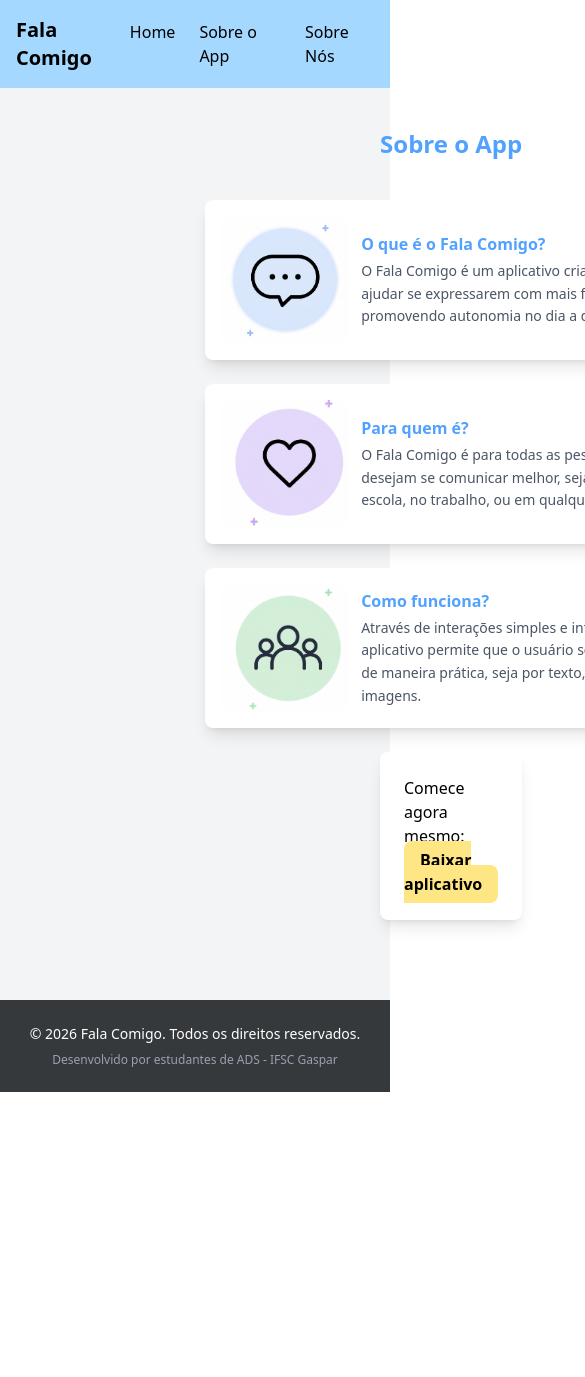
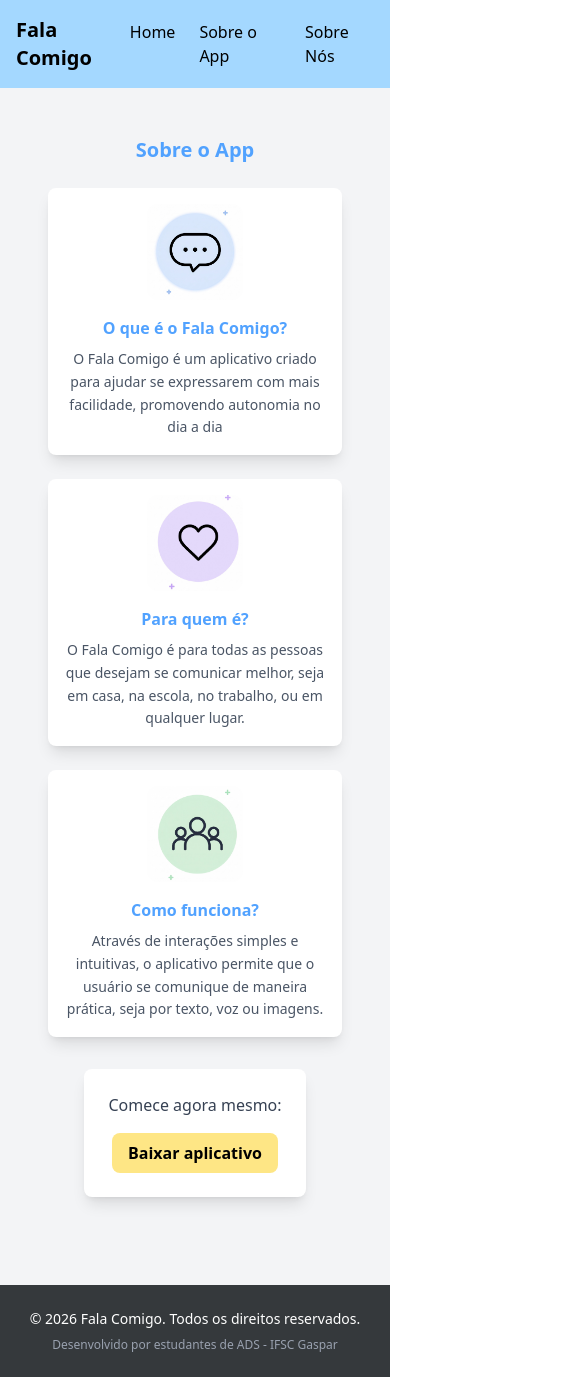
Before and after one commit to GabrielBailer/falaComigoWebSite, an Angular app: page /sobre-app in a window 390 px wide. Shown: the top 1377 px of the page, 585 px wide, since content can reach past the window. Before the commit the page ends 1092 px from the top, so only its background shows below. Built offline with nearby package versions, Linux system fonts and the light colour scheme.

Commit message:
Começando a aplicar responsividade

```diff
--- a/src/app/pages/sobre-app/sobre-app.html
+++ b/src/app/pages/sobre-app/sobre-app.html
@@ -1,52 +1,81 @@
-<div class="container mx-auto p-4">
+<div class="container mx-auto p-6 max-w-7xl">
 
-    <h1 class="text-2xl font-bold mb-4 flex justify-center text-blue-400">Sobre o App</h1>
+    <h1 class="text-xl md:text-2xl lg:text-3xl font-bold mb-6 text-center text-blue-400">
+        Sobre o App
+    </h1>
 
-    <div class="flex justify-center items-center">
+    <div class="grid grid-cols-1 md:grid-cols-2 lg:grid-cols-3 gap-6">
 
-        <div class="grid grid-cols-1 md:grid-cols-3 gap-6 p-6">
+        <!-- CARD 1 -->
+        <div class="flex flex-col md:flex-row items-center md:items-start
+                    bg-white shadow-lg rounded-lg
+                    p-4 md:p-6 lg:p-8 gap-4 h-full">
 
-            <div class="flex flex-row items-center bg-white shadow-lg rounded-lg p-4 h-full">
-                <img src="/images/sobre-o-app-1.jpeg" class="w-32 h-32 rounded-xl object-cover mr-3">
-                <div>
-                    <h3 class="font-semibold text-blue-400 mb-1">O que é o Fala Comigo?</h3>
-                    <p class="text-gray-600 text-sm leading-relaxed max-w-xs">
+            <img src="/images/sobre-o-app-1.jpeg"
+                 class="w-24 h-24 md:w-28 md:h-28 lg:w-36 lg:h-36 xl:w-40 xl:h-40 rounded-xl object-cover">
+
+            <div class="flex-1 text-center md:text-left">
+                <h3 class="font-semibold text-blue-400 mb-2 text-base md:text-lg lg:text-xl">
+                    O que é o Fala Comigo?
+                </h3>
+                <p class="text-gray-600 text-sm md:text-base lg:text-lg xl:text-xl leading-relaxed">
                     O Fala Comigo é um aplicativo criado para ajudar se expressarem com mais facilidade, promovendo
                     autonomia no dia a dia
                 </p>
             </div>
         </div>
 
-            <div class="flex flex-row items-center bg-white shadow-lg rounded-lg p-4 h-full">
-                <img src="/images/sobre-o-app-2.jpeg" class="w-32 h-32 rounded-xl object-cover mr-3">
-                <div>
-                    <h3 class="font-semibold text-blue-400  mb-1">Para quem é?</h3>
-                    <p class="text-gray-600 text-sm leading-relaxed max-w-xs">
+        <!-- CARD 2 -->
+        <div class="flex flex-col md:flex-row items-center md:items-start
+                    bg-white shadow-lg rounded-lg
+                    p-4 md:p-6 lg:p-8 gap-4 h-full">
+
+            <img src="/images/sobre-o-app-2.jpeg"
+                 class="w-24 h-24 md:w-28 md:h-28 lg:w-36 lg:h-36 xl:w-40 xl:h-40 rounded-xl object-cover">
+
+            <div class="flex-1 text-center md:text-left">
+                <h3 class="font-semibold text-blue-400 mb-2 text-base md:text-lg lg:text-xl">
+                    Para quem é?
+                </h3>
+                <p class="text-gray-600 text-sm md:text-base lg:text-lg xl:text-xl leading-relaxed">
                     O Fala Comigo é para todas as pessoas que desejam se comunicar melhor, seja em casa, na escola,
                     no trabalho, ou em qualquer lugar.
                 </p>
             </div>
         </div>
 
-            <div class="flex flex-row items-center bg-white shadow-lg rounded-lg p-4 h-full">
-                <img src="/images/sobre-o-app-3.jpeg" class="w-32 h-32 rounded-xl object-cover mr-3">
-                <div>
-                    <h3 class="font-semibold text-blue-400  mb-1">Como funciona?</h3>
-                    <p class="text-gray-600 text-sm leading-relaxed max-w-xs">
+        <!-- CARD 3 -->
+        <div class="flex flex-col md:flex-row items-center md:items-start
+                    bg-white shadow-lg rounded-lg
+                    p-4 md:p-6 lg:p-8 gap-4 h-full">
+
+            <img src="/images/sobre-o-app-3.jpeg"
+                 class="w-24 h-24 md:w-28 md:h-28 lg:w-36 lg:h-36 xl:w-40 xl:h-40 rounded-xl object-cover">
+
+            <div class="flex-1 text-center md:text-left">
+                <h3 class="font-semibold text-blue-400 mb-2 text-base md:text-lg lg:text-xl">
+                    Como funciona?
+                </h3>
+                <p class="text-gray-600 text-sm md:text-base lg:text-lg xl:text-xl leading-relaxed">
                     Através de interações simples e intuitivas, o aplicativo permite que o usuário se comunique de
                     maneira prática, seja por texto, voz ou imagens.
                 </p>
             </div>
         </div>
+
+    </div>
+
+    <!-- CTA -->
+    <div class="flex justify-center mt-8">
+        <div class="bg-white shadow-lg rounded-lg p-6 md:p-8 text-center max-w-xl">
+            <p class="text-gray-700 mb-4 text-base md:text-lg">
+                Comece agora mesmo:
+            </p>
+            <a href="/app/app-debug.apk" download
+               class="inline-block bg-amber-200 px-4 py-2 rounded-lg hover:bg-blue-400 transition font-extrabold">
+                Baixar aplicativo
+            </a>
+        </div>
     </div>
 
 </div>
-
-    <p class="bg-white shadow-lg rounded-lg p-6 mr-85 ml-85">
-        Comece agora mesmo:
-        <a href="/app/app-debug.apk" download
-            class="bg-amber-200 px-4 py-2 rounded-lg hover:bg-blue-400 transition font-extrabold">Baixar
-            aplicativo</a>
-    </p>
-
-</div>
--- a/src/app/pages/sobre-nos/sobre-nos.html
+++ b/src/app/pages/sobre-nos/sobre-nos.html
@@ -1,24 +1,38 @@
-<h1 class="text-3xl font-bold m-4 flex justify-center text-blue-400">Sobre Nós</h1>
+<h1 class="text-xl md:text-2xl lg:text-3xl font-bold m-4 text-center text-blue-400">
+    Sobre Nós
+</h1>
 
-<div class="p-6 flex justify-center items-center gap-4 bg-white shadow-lg rounded-lg">
+<div class="flex flex-col md:flex-row items-center md:items-start
+            gap-6 p-6 md:p-8 lg:p-10
+            bg-white shadow-lg rounded-lg
+            max-w-6xl mx-auto">
 
-    <img src="/images/sobre-nos.jpeg" class="w-2xs h-50 rounded-xl object-cover mr-3">
+    <img
+        src="/images/sobre-nos.jpeg"
+        class="w-32 h-32 md:w-40 md:h-40 lg:w-56 lg:h-56 xl:w-64 xl:h-64
+               rounded-xl object-cover"
+    >
 
-    <p>
+    <p class="flex-1 text-sm md:text-base lg:text-lg xl:text-xl
+              text-gray-600 leading-relaxed text-center md:text-left">
         Somos uma dupla de formandos do curso de Análise e Desenvolvimento de Sistemas pelo IFSC - Câmpus Gaspar,
         apaixonados por tecnologia e pelo desenvolvimento de soluções que gerem impacto positivo na vida das pessoas.
         O projeto Fala Comigo surgiu durante nossa formação acadêmica, unindo conhecimento técnico e propósito social.
-        Nosso
-        foco está em criar aplicações acessíveis, intuitivas e que realmente atendam às necessidades dos usuários.
+        Nosso foco está em criar aplicações acessíveis, intuitivas e que realmente atendam às necessidades dos usuários.
         Acreditamos que a tecnologia deve ser inclusiva e acessível a todos, e buscamos aplicar esse princípio em cada
-        etapa
-        do desenvolvimento do nosso aplicativo.
+        etapa do desenvolvimento do nosso aplicativo.
     </p>
+
 </div>
 
-    <p class="bg-white shadow-lg rounded-lg p-6 mt-4 mr-85 ml-85">
-        Comece agora mesmo:
+<div class="flex justify-center mt-6">
+    <div class="bg-white shadow-lg rounded-lg p-6 md:p-8 text-center max-w-xl">
+        <p class="text-gray-700 mb-4 text-base md:text-lg">
+            Comece agora mesmo:
+        </p>
         <a href="/app/app-debug.apk" download
-            class="bg-amber-200 px-4 py-2 rounded-lg hover:bg-blue-400 transition font-extrabold">Baixar
-            aplicativo</a>
-    </p>
+           class="inline-block bg-amber-200 px-4 py-2 rounded-lg hover:bg-blue-400 transition font-extrabold">
+            Baixar aplicativo
+        </a>
+    </div>
+</div>
```
Lines whose indentation alone changed are shown as unchanged.
